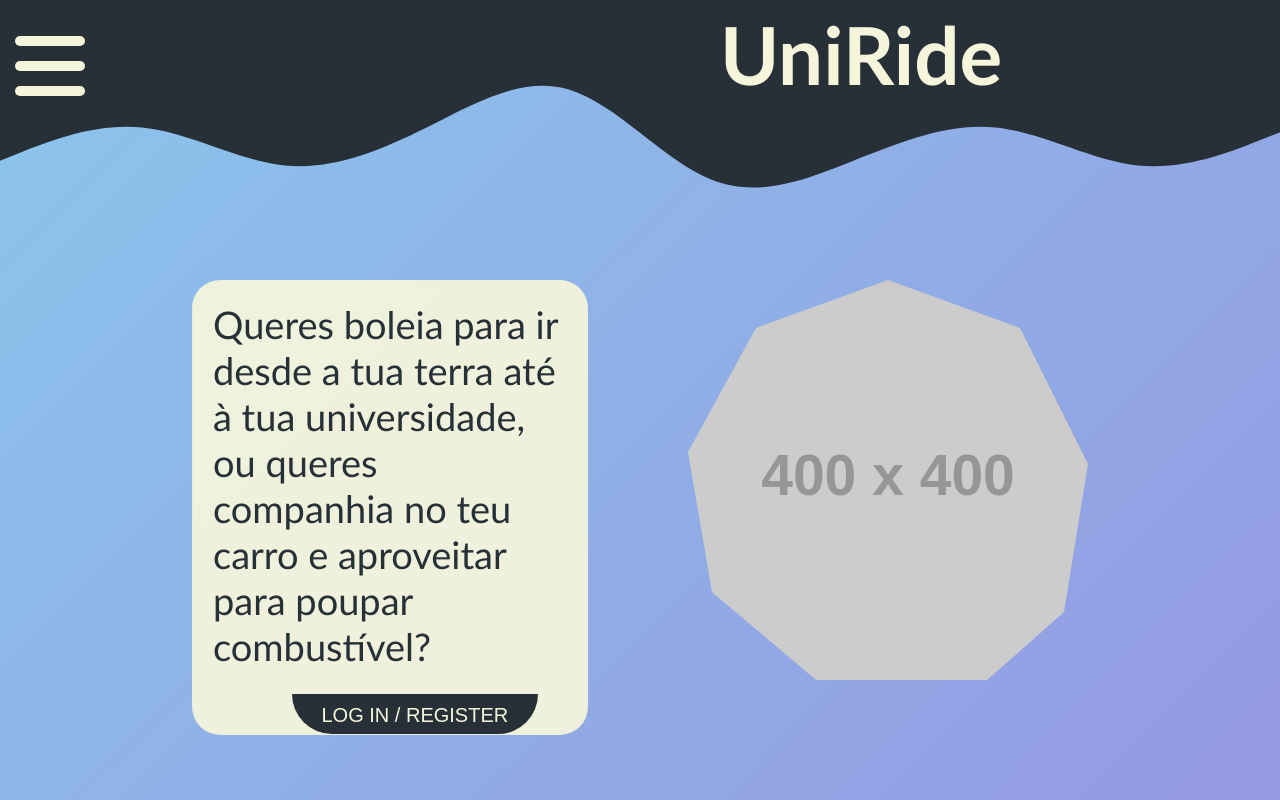
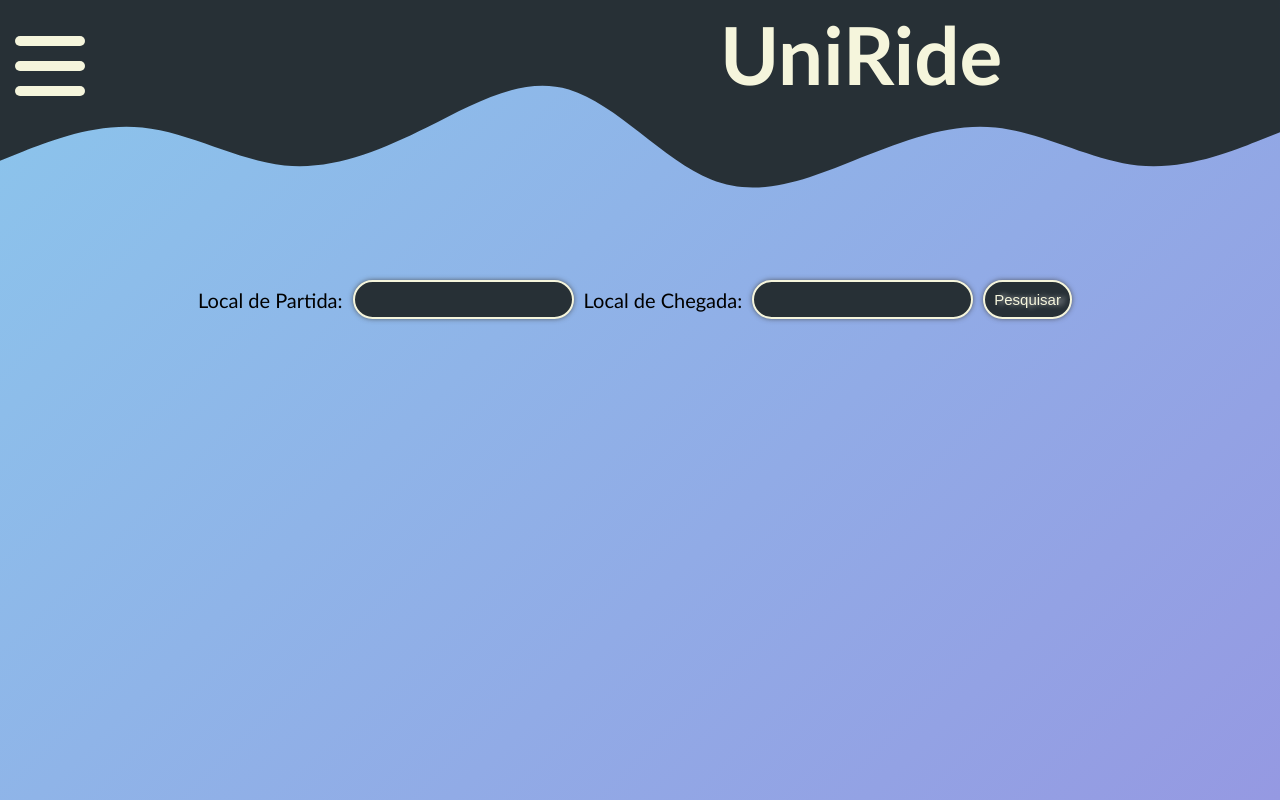
Before and after one commit to quintasmatheus/ProjetoDiamTEST, a Django app: page / in a window 1280 px wide. Run offline with Django 4.2, Linux system fonts and the light colour scheme; grey boxes labelled with a size stand in for pictures from a placeholder-image service; some libraries are stand-ins or nearby versions.

Commit message:
criação do form com a searchbar, commit inicial

```diff
--- a/DiamFinal/MyApp/static/MyApp/styles.css
+++ b/DiamFinal/MyApp/static/MyApp/styles.css
@@ -77,7 +77,7 @@ transform: translate(-50%, -50%) rotate(-225deg);
     left: -20%;
      background-color: beige;
     height: 100vh;
-    width: 20%;
+    width: 15%;
     transition:left .5s;
     display: flex;
     flex-direction: column;
@@ -92,7 +92,7 @@ transform: translate(-50%, -50%) rotate(-225deg);
 }
 
 .off-screen-menu a{
-    font-size: 3rem;
+    font-size: 2.5rem;
 }
 
 /* hero section*/
@@ -202,3 +202,53 @@ transform: rotate(360deg);
     all: unset;
 
 }
+
+/* form partida e chegada */
+
+.searchBar{
+    position: absolute;
+  left: 0;
+  right: 0;
+  top: 35%;
+  display: flex;
+  align-items: center;
+  justify-content: center;
+}
+
+label, input, button {
+  display: inline-block;
+  margin-right: 10px;
+    white-space: nowrap;
+}
+
+.search_inputs{
+     padding: 9px;
+     font-size: 15px;
+     border-width: 2px;
+     border-color: #F5F5DC;
+     background-color: #273036;
+     color: #F5F5DC;
+     border-style: double;
+     border-radius: 50px;
+     box-shadow: 0px 0px 5px rgba(66,66,66,.75);
+     text-shadow: 5px 0px 5px rgba(255,255,255,.60);
+}
+.search_label{
+    font-size:20px;
+}
+.search_inputs:focus{
+    outline: none;
+}
+
+#search_button{
+     padding: 9px;
+     font-size: 15px;
+     border-width: 2px;
+     border-color: #F5F5DC;
+     background-color: #273036;
+     color: #F5F5DC;
+     border-style: double;
+     border-radius: 50px;
+     box-shadow: 0px 0px 5px rgba(66,66,66,.75);
+     text-shadow: 5px 0px 5px rgba(255,255,255,.60);
+}
--- a/DiamFinal/MyApp/templates/MyApp/index.html
+++ b/DiamFinal/MyApp/templates/MyApp/index.html
@@ -18,6 +18,7 @@
 
         <h1 id="titulo">UniRide</h1>
     </svg>
+
     <div class="hamburger-menu">
         <div class="ham-bar bar-top"></div>
          <div class="ham-bar bar-mid"></div>
@@ -26,26 +27,19 @@
    <!-- img id="navbar-button" src="{% static 'media/navigation-bar.png' %}" /> -->
 </nav>
 {% block content %} <!--colocar extends nas outras páginas, na primeira linha do html -->
-    <section class="hero">
-        <article class="article">
-            <p>Queres boleia para ir desde a tua terra até à tua universidade, ou queres companhia no teu carro e aproveitar para poupar combustível?
-            </p>
-            <button class="heroButton" id="want-ride">
-                <a id="link" href="loginOrRegister.html">
-                    Log in / Register
-            </a>
-                </button>
-        </article>
-        <img src="https://placehold.co/400" class="middle-photo">
+    <section class="searchBar">
+        <form class="searchBar">
+            <label class="search_label" for="partida">Local de Partida:</label>
+            <input class="search_inputs" type="text" id="partida" name="partida"><br><br>
 
-        <!--
-        <article class="right article">
-        <p>
-           Queres companhia no teu carro para fazer uma longa viajem para a tua universidade e aproveitas e poupas no combustível, cria uma conta.
-        </p>
-            <button class="heroButton" id="give-ride">I give you a RIDE</button>
-        </article>
-        -->
+            <label class="search_label" for="chegada">Local de Chegada:</label>
+            <input class="search_inputs" type="text" id="chegada" name="chegada"><br><br>
+
+            <button id="search_button" type="submit">Pesquisar</button>
+        </form>
+    </section>
+
+    <section class="anunciarRide">
 
     </section>
 {% endblock %}
```
Also changed, not shown: DiamFinal/MyApp/templates/MyApp/loginOrRegister.html (deleted, +0 -10 lines).
